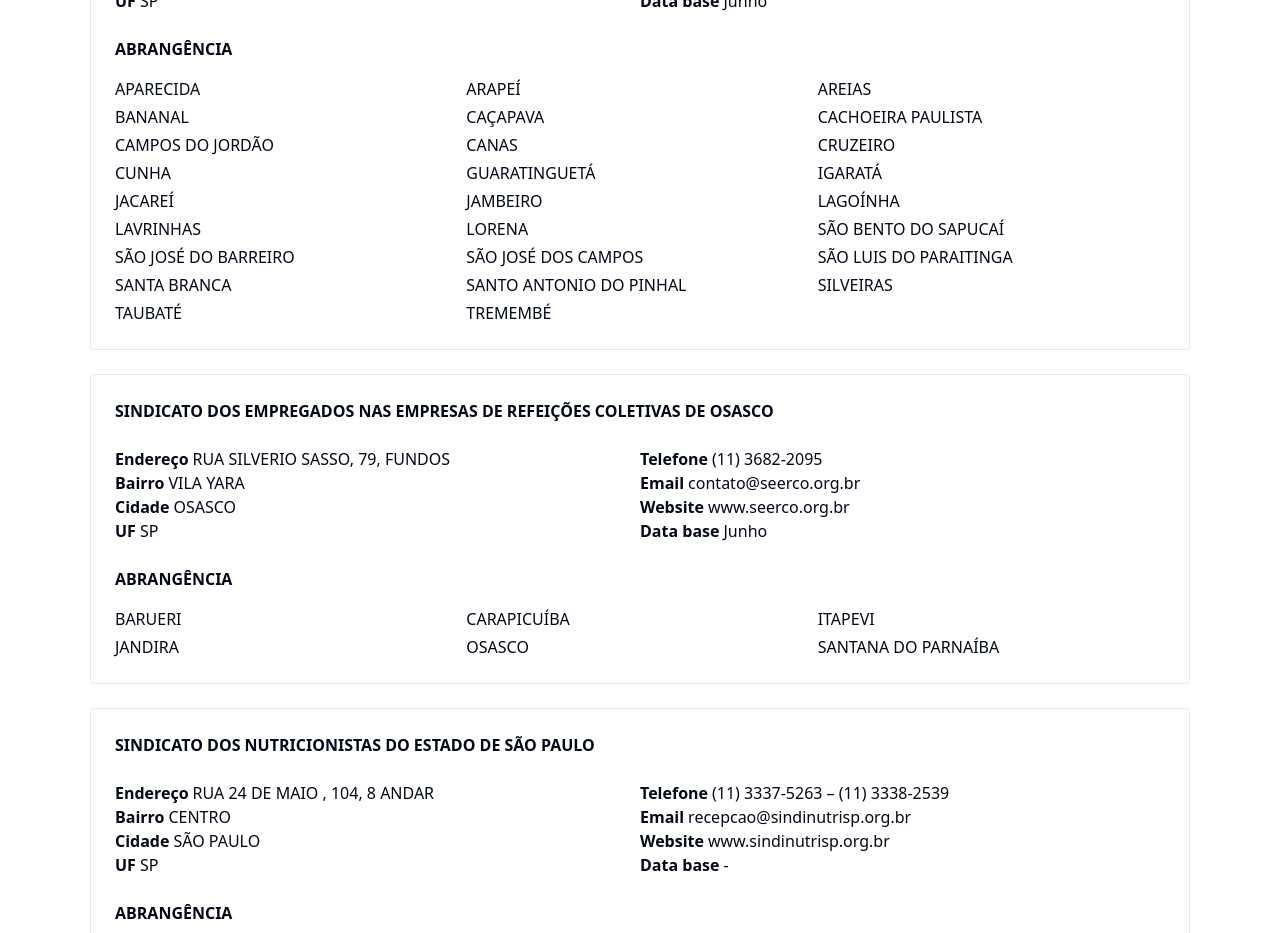
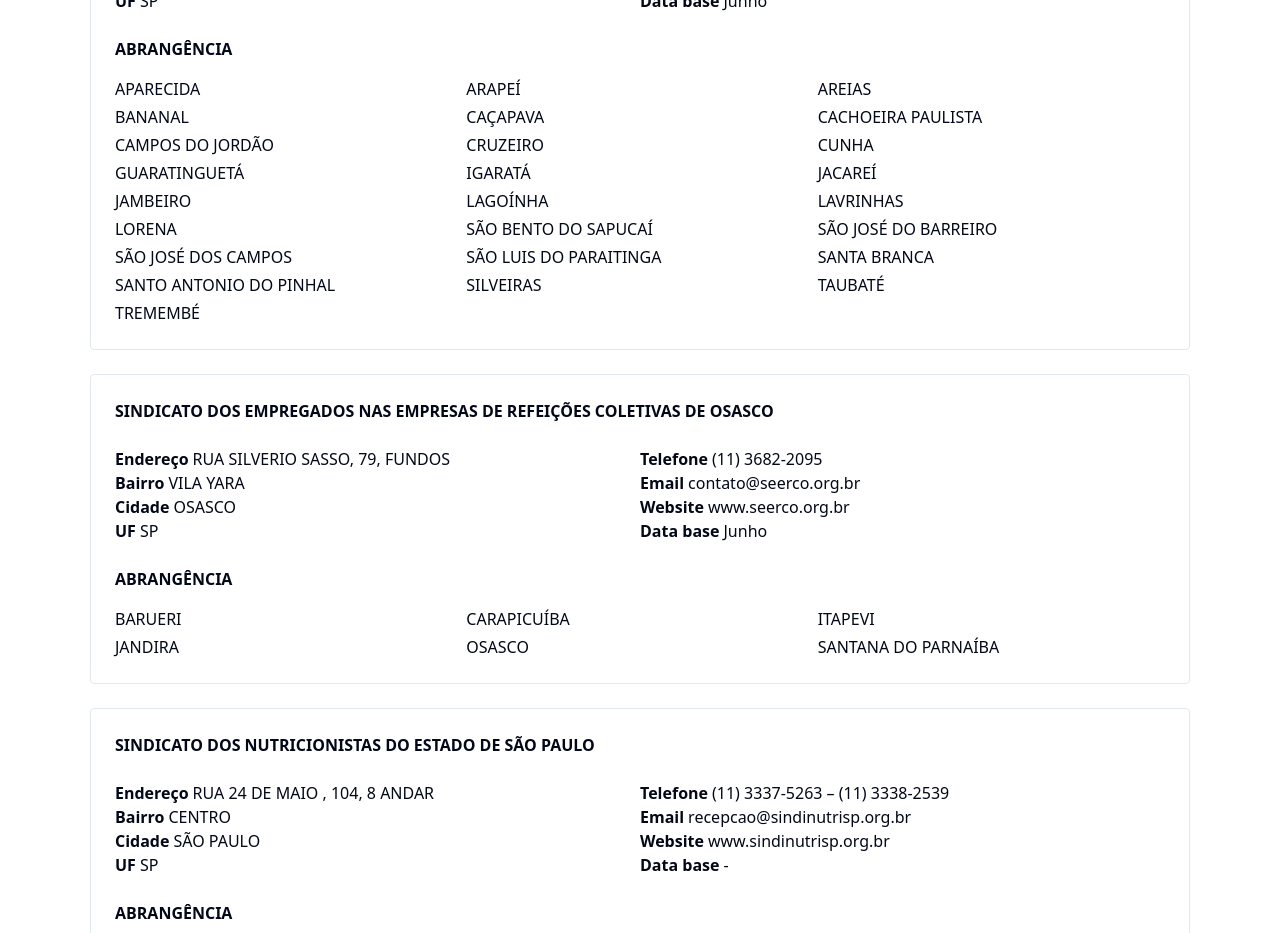
Before and after one commit to devsindercsp/sindicatos, a React (Vite) app: page / in a window 1280 px wide. Shown: the part 940-1873 px from the top of the page. Built offline with nearby package versions, Linux system fonts and the light colour scheme.

Commit message:
Update sindicatos.ts

```diff
--- a/src/data/sindicatos.ts
+++ b/src/data/sindicatos.ts
@@ -70,7 +70,6 @@ export const sindicatos: Sindicato[] = [
       'CAÇAPAVA',
       'CACHOEIRA PAULISTA',
       'CAMPOS DO JORDÃO',
-      'CANAS',
       'CRUZEIRO',
       'CUNHA',
       'GUARATINGUETÁ',
```
